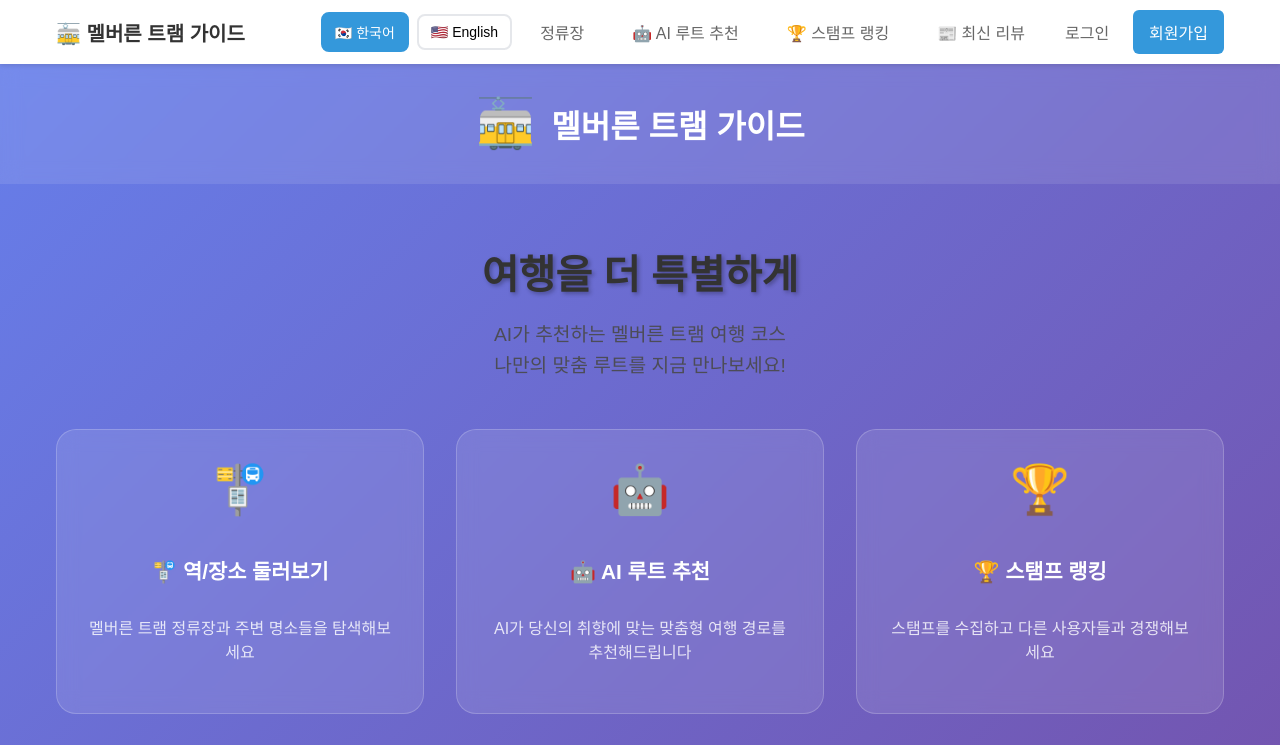
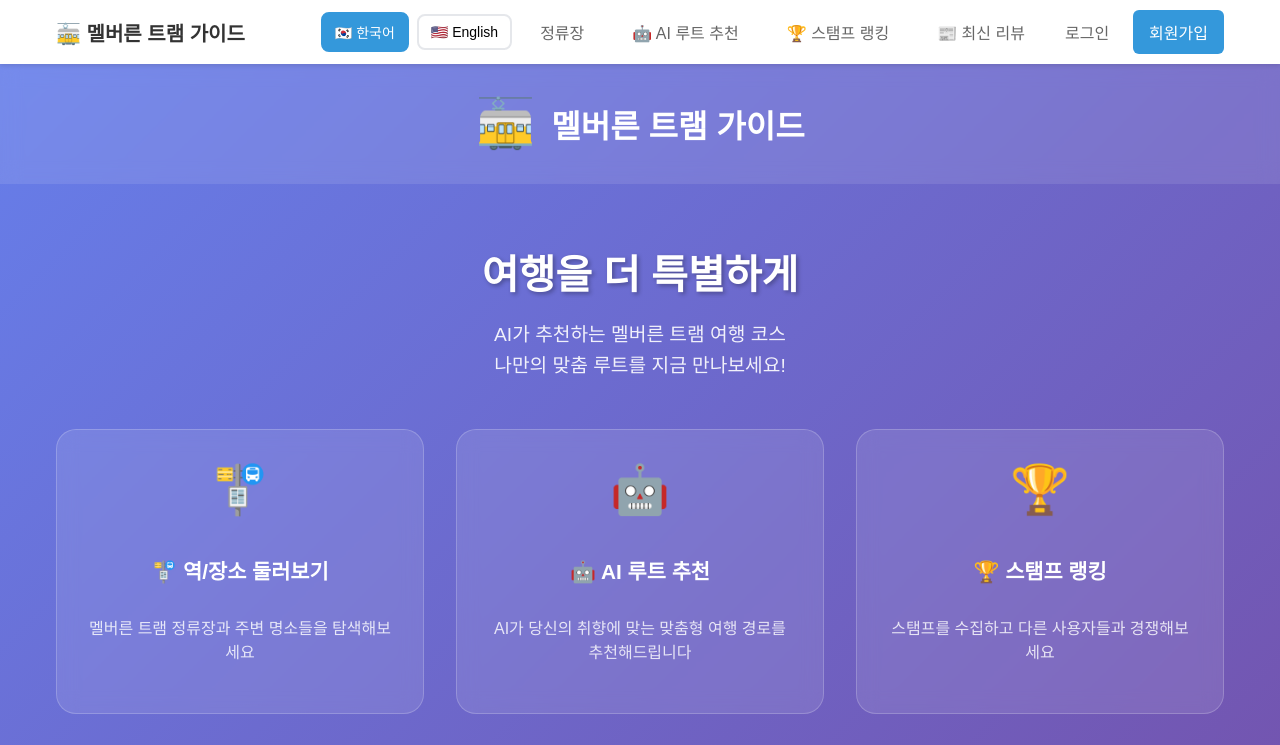
Before and after one commit to Jiiinjuuu/melb_tram_guide_front, a React (Create React App) app: page / in a window 1280 px wide. Shown: the top 745 px of the page. Built offline with nearby package versions, Linux system fonts and the light colour scheme; no server answers.

Commit message:
메인페이지 글자색 변경

```diff
--- a/src/pages/MainPage/mainpage.css
+++ b/src/pages/MainPage/mainpage.css
@@ -51,6 +51,7 @@
   font-weight: bold;
   margin-bottom: 1rem;
   text-shadow: 2px 2px 4px rgba(0, 0, 0, 0.3);
+  color: white; /* 하얀색으로 변경 */
 }
 
 .hero-description {
@@ -59,6 +60,7 @@
   margin-bottom: 2rem;
   opacity: 0.9;
   white-space: pre-line;
+  color: white; /* 하얀색으로 변경 */
 }
 
 .user-welcome {
```
